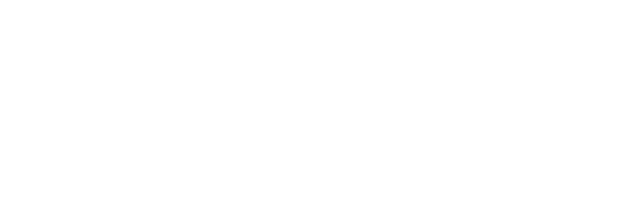
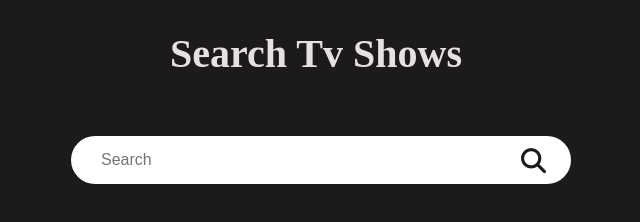
Before and after one commit to puranchandralohar/MovieSearchApp, a plain HTML site: page index.html in a window 1280 px wide. Shown: the whole page, without its empty margins (324-964 px from the left). Drawn offline with Linux system fonts and the light colour scheme.

Commit message:
landing page design

```diff
--- a/index.html
+++ b/index.html
@@ -1,16 +1,34 @@
 <!DOCTYPE html>
 <html lang="en">
+
 <head>
     <meta charset="UTF-8">
     <meta http-equiv="X-UA-Compatible" content="IE=edge">
     <meta name="viewport" content="width=device-width, initial-scale=1.0">
     <title>Search Movie</title>
     <link rel="stylesheet" href="style.css">
+    <script src="https://kit.fontawesome.com/b59b4a47db.js" crossorigin="anonymous"></script>
 </head>
+
 <body>
+    <div class="container">
+        <div class="title">
+            <h1>Search Tv Shows</h1>
+        </div>
+        <div class="wrapper">
+            <form action="#" class="search">
+                <div class="icon">
+                    <i class="fa-solid fa-magnifying-glass"></i>
+                </div>
+                <input type="text" name="cityname" class="searchbox" placeholder="Search" />
+            </form>
+        </div>
+    </div>
+
 
 
 
     <script src="app.js"></script>
 </body>
+
 </html>
--- a/style.css
+++ b/style.css
@@ -4,3 +4,45 @@
     padding: 0;
     box-sizing: border-box;
 }
+body{
+    background-color: #1d1a1a;
+}
+.title {
+    padding: 30px;
+    color: #e7e0e0;
+    text-align: center;
+  }
+  .title h1 {
+    font-size: 2.5em;
+  }
+
+  .wrapper {
+    width: 500px;
+    position: absolute;
+    top: 20%;
+    left: 50%;
+    transform: translate(-50%, -50%);
+  }
+
+  .wrapper input {
+    width: 100%;
+    margin: 5px;
+    padding: 15px 30px;
+    font-size: 16px;
+    border: none;
+    outline: none;
+    border-radius: 25px;
+  }
+
+  .search{
+    position: relative;
+  }
+
+  .icon{
+    position: absolute;
+    right:20px;
+    top:30%;
+    font-size: 25px;
+    color:#1d1a1a;
+    cursor: pointer;
+  }
```
